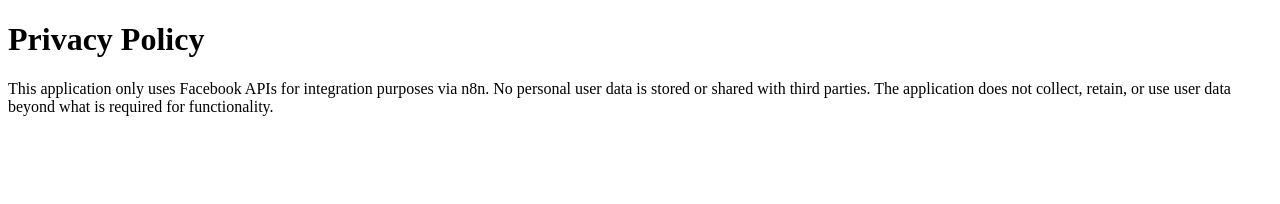
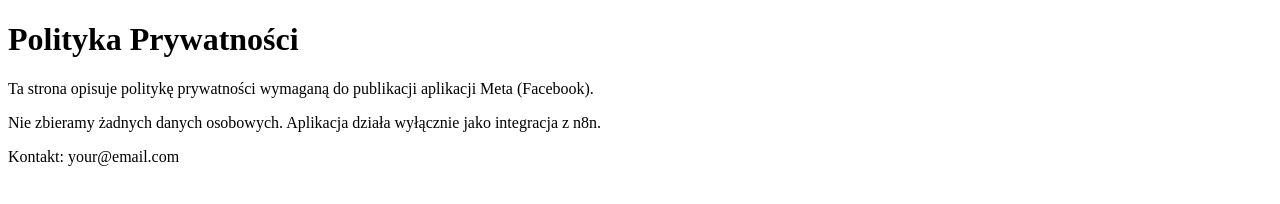
Before and after one commit to companysocialmedia/website_test, a plain HTML site: page privacy.html in a window 1280 px wide. Drawn offline with Linux system fonts and the light colour scheme.

Commit message:
Update privacy.html

```diff
--- a/privacy.html
+++ b/privacy.html
@@ -1,12 +1,14 @@
 <!DOCTYPE html>
-<html lang="en">
+<html lang="pl">
 <head>
-  <meta charset="UTF-8" />
-  <meta name="viewport" content="width=device-width, initial-scale=1.0" />
-  <title>Privacy Policy</title>
+  <meta charset="UTF-8">
+  <meta name="viewport" content="width=device-width, initial-scale=1.0">
+  <title>Polityka Prywatności</title>
 </head>
 <body>
-  <h1>Privacy Policy</h1>
-  <p>This application only uses Facebook APIs for integration purposes via n8n. No personal user data is stored or shared with third parties. The application does not collect, retain, or use user data beyond what is required for functionality.</p>
+  <h1>Polityka Prywatności</h1>
+  <p>Ta strona opisuje politykę prywatności wymaganą do publikacji aplikacji Meta (Facebook).</p>
+  <p>Nie zbieramy żadnych danych osobowych. Aplikacja działa wyłącznie jako integracja z n8n.</p>
+  <p>Kontakt: your@email.com</p>
 </body>
 </html>
```
